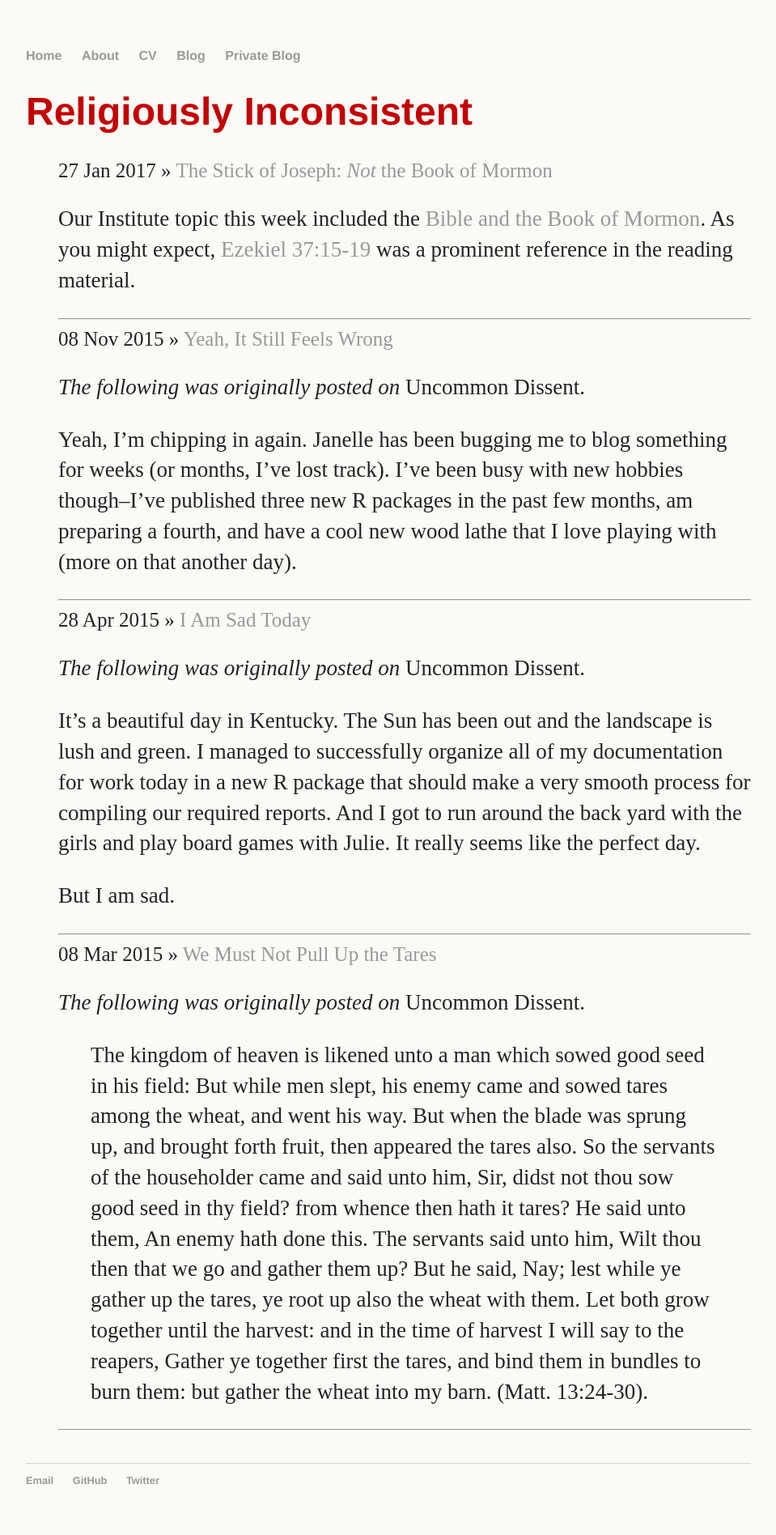
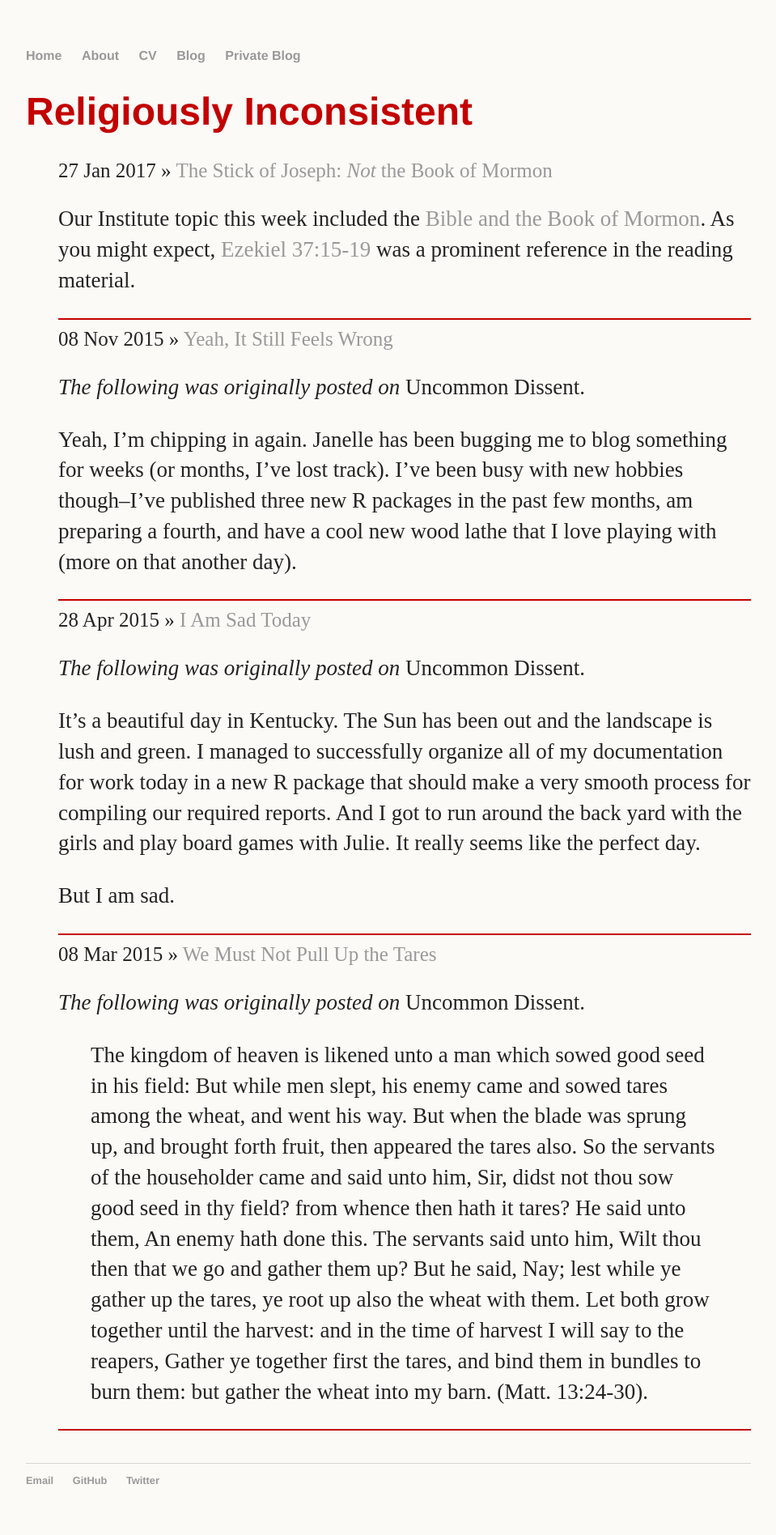
Before and after one commit to nutterb/nutterb.github.com, a Jekyll site: the page built from private/index.html, in a window 1280 px wide. Shown: the whole page at 81% size, without its empty margins (160-1119 px from the left). Built offline with Jekyll 4.4.1, drawn with Linux system fonts in a browser that asks for light colours.

Commit message:
Add a little discrimination between posts

```diff
--- a/private/index.html
+++ b/private/index.html
@@ -8,6 +8,6 @@ title: Religiously Inconsistent
 	  {% for post in site.categories.private %}
 	    <li><span>{{ post.date | date_to_string }}</span> » <a href="{{ post.url }}" title="{{ post.title }}">{{ post.title }}</a></li>
 	    <p style='font-size:5pt;'>{{ post.excerpt }}</p>
-	    <hr/>
+	    <hr style = 'border: 1px solid #c30000;'/>
 	  {% endfor %}
 	</ul>
```
